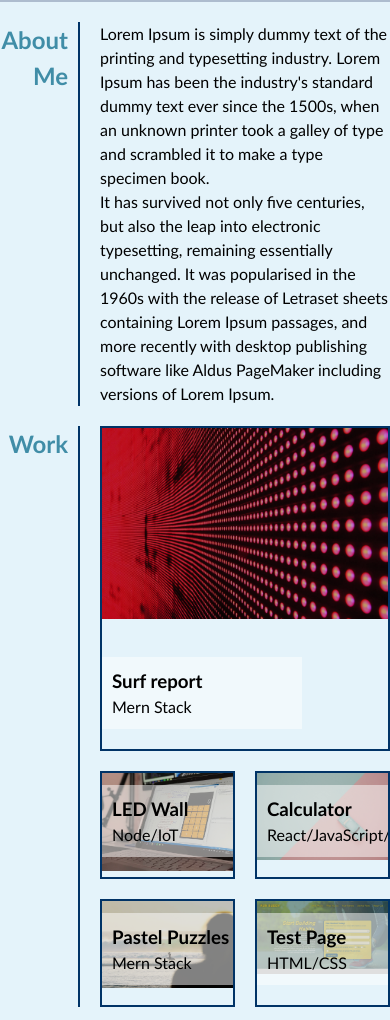
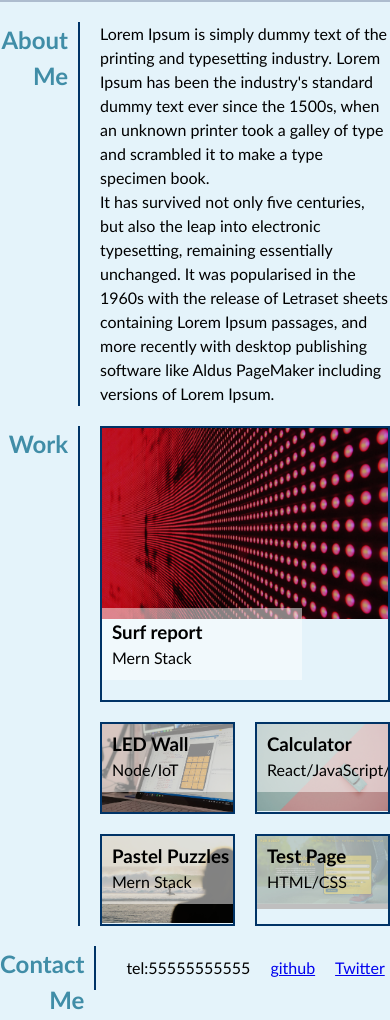
Before and after one commit to Oleksiieng/02-challenge-portfolio, a plain HTML site: page index.html in a window 390 px wide. Shown: the part 80-1100 px from the top of the page. Drawn offline with Linux system fonts and the light colour scheme.

Commit message:
fixed max-hight for images

```diff
--- a/css/style.css
+++ b/css/style.css
@@ -121,7 +121,7 @@ nav a {
   z-index: 0;
   width: 100%;
   height: auto;
-  object-fit: cover;
+  object-fit: contain;
   transition: filter 0.3s ease;
   filter: brightness(75%);
 }
@@ -217,4 +217,8 @@ nav a {
   }
 
   /** /hero-banner **/
+
+  .block-wrapper {
+    max-height: 500px;
+  }
 }
--- a/index.html
+++ b/index.html
@@ -103,7 +103,7 @@
       <div class="section-title">
         <h2>Contact Me</h2>
       </div>
-      <div class="flex-container">
+      <div class="section-content flex-container">
         <div>tel:55555555555</div>
         <div><a href="https://github.com/Oleksiieng">github</a></div>
         <div><a href="https://twitter.com/kulikovalexey">Twitter</a> </div>
```
